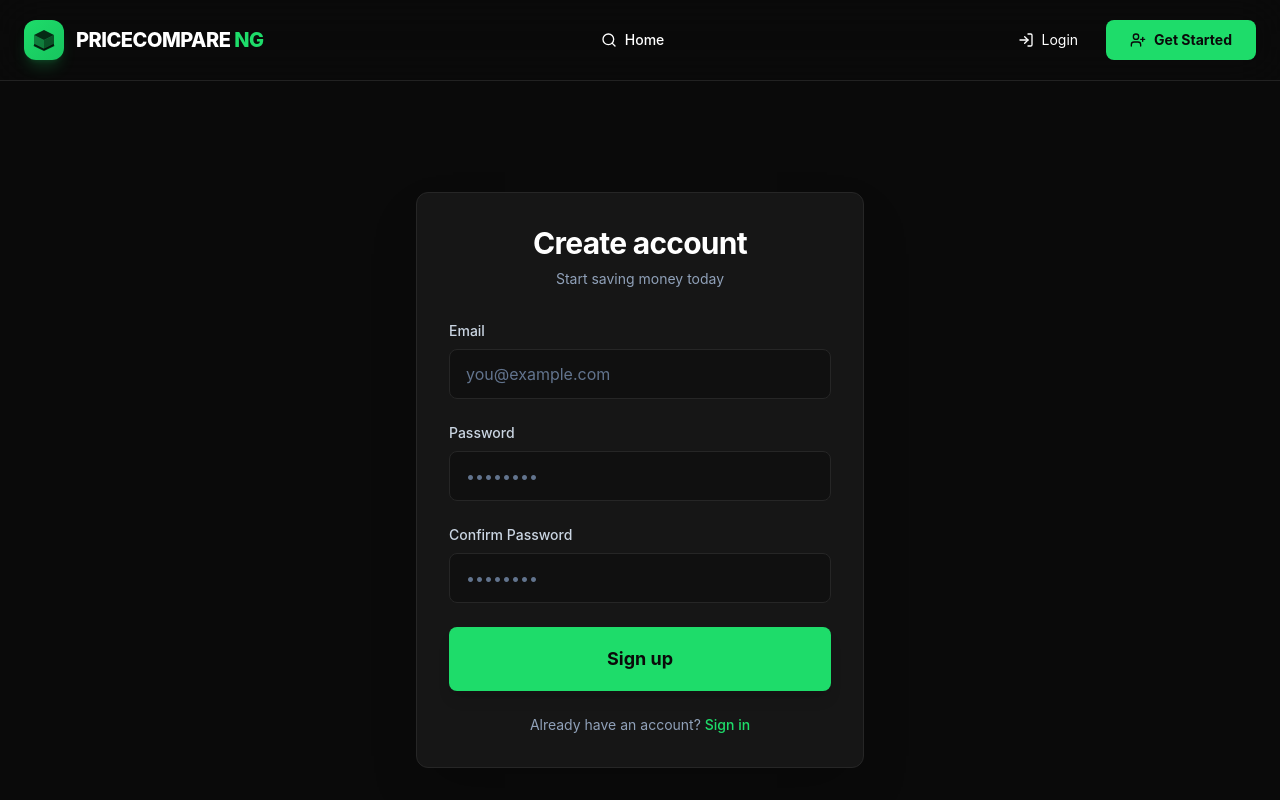
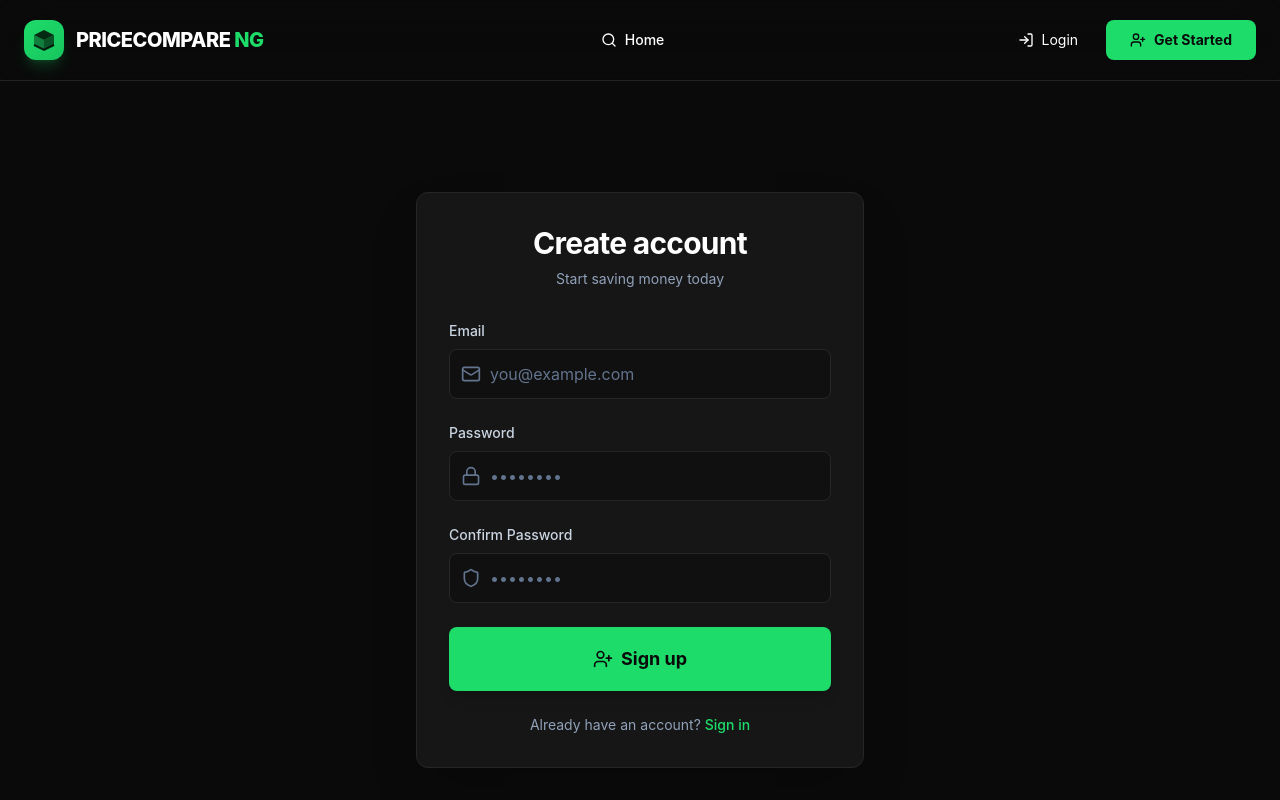
Before and after one commit to oluwatooki-GA/price-compare-ng, a React app in the folder frontend/: page /register in a window 1280 px wide. Shown: the top 800 px of the page. Built offline with nearby package versions, Linux system fonts and the light colour scheme; no server answers; the HTML template or start-up script is replaced by a standard one.

Commit message:
feat: add icons and improve login/register forms
- Add Mail, Lock icons to input fields
- Add loading spinner with lucide-react Loader2 icon
- Add LogIn/UserPlus icons to submit buttons
- Improve input field styling with icon spacing

```diff
--- a/frontend/src/pages/Login.tsx
+++ b/frontend/src/pages/Login.tsx
@@ -8,6 +8,7 @@ import { motion } from 'framer-motion';
 import toast from 'react-hot-toast';
 import { Button } from '../components/ui/button';
 import { Card, CardContent, CardHeader, CardTitle, CardDescription } from '../components/ui/card';
+import { Mail, Lock, LogIn, Loader2 } from 'lucide-react';
 
 const loginSchema = z.object({
   email: z.string().email('Invalid email address'),
@@ -83,12 +84,15 @@ export const Login = () => {
                 <label htmlFor="email" className="block text-sm font-medium text-slate-300 mb-2">
                   Email
                 </label>
+                <div className="relative">
+                  <Mail className="absolute left-3 top-1/2 -translate-y-1/2 w-5 h-5 text-slate-500" />
                   <input
                     {...register('email')}
                     type="email"
-                  className="w-full px-4 py-3 bg-[#0A0A0A]/50 border border-[#262626] rounded-lg text-white placeholder:text-slate-500 focus:outline-none focus:ring-2 focus:ring-[#1edc6a] focus:border-transparent"
+                    className="w-full pl-10 pr-4 py-3 bg-[#0A0A0A]/50 border border-[#262626] rounded-lg text-white placeholder:text-slate-500 focus:outline-none focus:ring-2 focus:ring-[#1edc6a] focus:border-transparent"
                     placeholder="you@example.com"
                   />
+                </div>
                 {errors.email && (
                   <motion.p
                     className="mt-2 text-sm text-red-400"
@@ -104,12 +108,15 @@ export const Login = () => {
                 <label htmlFor="password" className="block text-sm font-medium text-slate-300 mb-2">
                   Password
                 </label>
+                <div className="relative">
+                  <Lock className="absolute left-3 top-1/2 -translate-y-1/2 w-5 h-5 text-slate-500" />
                   <input
                     {...register('password')}
                     type="password"
-                  className="w-full px-4 py-3 bg-[#0A0A0A]/50 border border-[#262626] rounded-lg text-white placeholder:text-slate-500 focus:outline-none focus:ring-2 focus:ring-[#1edc6a] focus:border-transparent"
+                    className="w-full pl-10 pr-4 py-3 bg-[#0A0A0A]/50 border border-[#262626] rounded-lg text-white placeholder:text-slate-500 focus:outline-none focus:ring-2 focus:ring-[#1edc6a] focus:border-transparent"
                     placeholder="••••••••"
                   />
+                </div>
                 {errors.password && (
                   <motion.p
                     className="mt-2 text-sm text-red-400"
@@ -126,9 +133,19 @@ export const Login = () => {
                   type="submit"
                   disabled={login.isPending}
                   size="lg"
-                  className="w-full cursor-pointer"
+                  className="w-full cursor-pointer gap-2"
                 >
-                  {login.isPending ? 'Signing in...' : 'Sign in'}
+                  {login.isPending ? (
+                    <>
+                      <Loader2 className="w-5 h-5 animate-spin" />
+                      Signing in...
+                    </>
+                  ) : (
+                    <>
+                      <LogIn className="w-5 h-5" />
+                      Sign in
+                    </>
+                  )}
                 </Button>
               </motion.div>
 
--- a/frontend/src/pages/Register.tsx
+++ b/frontend/src/pages/Register.tsx
@@ -8,6 +8,7 @@ import { motion } from 'framer-motion';
 import toast from 'react-hot-toast';
 import { Button } from '../components/ui/button';
 import { Card, CardContent, CardHeader, CardTitle, CardDescription } from '../components/ui/card';
+import { Mail, Lock, Shield, Loader2, UserPlus } from 'lucide-react';
 
 const registerSchema = z.object({
   email: z.string().email('Invalid email address'),
@@ -90,12 +91,15 @@ export const Register = () => {
                 <label htmlFor="email" className="block text-sm font-medium text-slate-300 mb-2">
                   Email
                 </label>
+                <div className="relative">
+                  <Mail className="absolute left-3 top-1/2 -translate-y-1/2 w-5 h-5 text-slate-500" />
                   <input
                     {...register('email')}
                     type="email"
-                  className="w-full px-4 py-3 bg-[#0A0A0A]/50 border border-[#262626] rounded-lg text-white placeholder:text-slate-500 focus:outline-none focus:ring-2 focus:ring-[#1edc6a] focus:border-transparent"
+                    className="w-full pl-10 pr-4 py-3 bg-[#0A0A0A]/50 border border-[#262626] rounded-lg text-white placeholder:text-slate-500 focus:outline-none focus:ring-2 focus:ring-[#1edc6a] focus:border-transparent"
                     placeholder="you@example.com"
                   />
+                </div>
                 {errors.email && (
                   <motion.p
                     className="mt-2 text-sm text-red-400"
@@ -111,12 +115,15 @@ export const Register = () => {
                 <label htmlFor="password" className="block text-sm font-medium text-slate-300 mb-2">
                   Password
                 </label>
+                <div className="relative">
+                  <Lock className="absolute left-3 top-1/2 -translate-y-1/2 w-5 h-5 text-slate-500" />
                   <input
                     {...register('password')}
                     type="password"
-                  className="w-full px-4 py-3 bg-[#0A0A0A]/50 border border-[#262626] rounded-lg text-white placeholder:text-slate-500 focus:outline-none focus:ring-2 focus:ring-[#1edc6a] focus:border-transparent"
+                    className="w-full pl-10 pr-4 py-3 bg-[#0A0A0A]/50 border border-[#262626] rounded-lg text-white placeholder:text-slate-500 focus:outline-none focus:ring-2 focus:ring-[#1edc6a] focus:border-transparent"
                     placeholder="••••••••"
                   />
+                </div>
                 {errors.password && (
                   <motion.p
                     className="mt-2 text-sm text-red-400"
@@ -132,12 +139,15 @@ export const Register = () => {
                 <label htmlFor="confirmPassword" className="block text-sm font-medium text-slate-300 mb-2">
                   Confirm Password
                 </label>
+                <div className="relative">
+                  <Shield className="absolute left-3 top-1/2 -translate-y-1/2 w-5 h-5 text-slate-500" />
                   <input
                     {...register('confirmPassword')}
                     type="password"
-                  className="w-full px-4 py-3 bg-[#0A0A0A]/50 border border-[#262626] rounded-lg text-white placeholder:text-slate-500 focus:outline-none focus:ring-2 focus:ring-[#1edc6a] focus:border-transparent"
+                    className="w-full pl-10 pr-4 py-3 bg-[#0A0A0A]/50 border border-[#262626] rounded-lg text-white placeholder:text-slate-500 focus:outline-none focus:ring-2 focus:ring-[#1edc6a] focus:border-transparent"
                     placeholder="••••••••"
                   />
+                </div>
                 {errors.confirmPassword && (
                   <motion.p
                     className="mt-2 text-sm text-red-400"
@@ -154,9 +164,19 @@ export const Register = () => {
                   type="submit"
                   disabled={registerUser.isPending}
                   size="lg"
-                  className="w-full cursor-pointer"
+                  className="w-full cursor-pointer gap-2"
                 >
-                  {registerUser.isPending ? 'Creating account...' : 'Sign up'}
+                  {registerUser.isPending ? (
+                    <>
+                      <Loader2 className="w-5 h-5 animate-spin" />
+                      Creating account...
+                    </>
+                  ) : (
+                    <>
+                      <UserPlus className="w-5 h-5" />
+                      Sign up
+                    </>
+                  )}
                 </Button>
               </motion.div>
 
```
Lines whose indentation alone changed are shown as unchanged.
